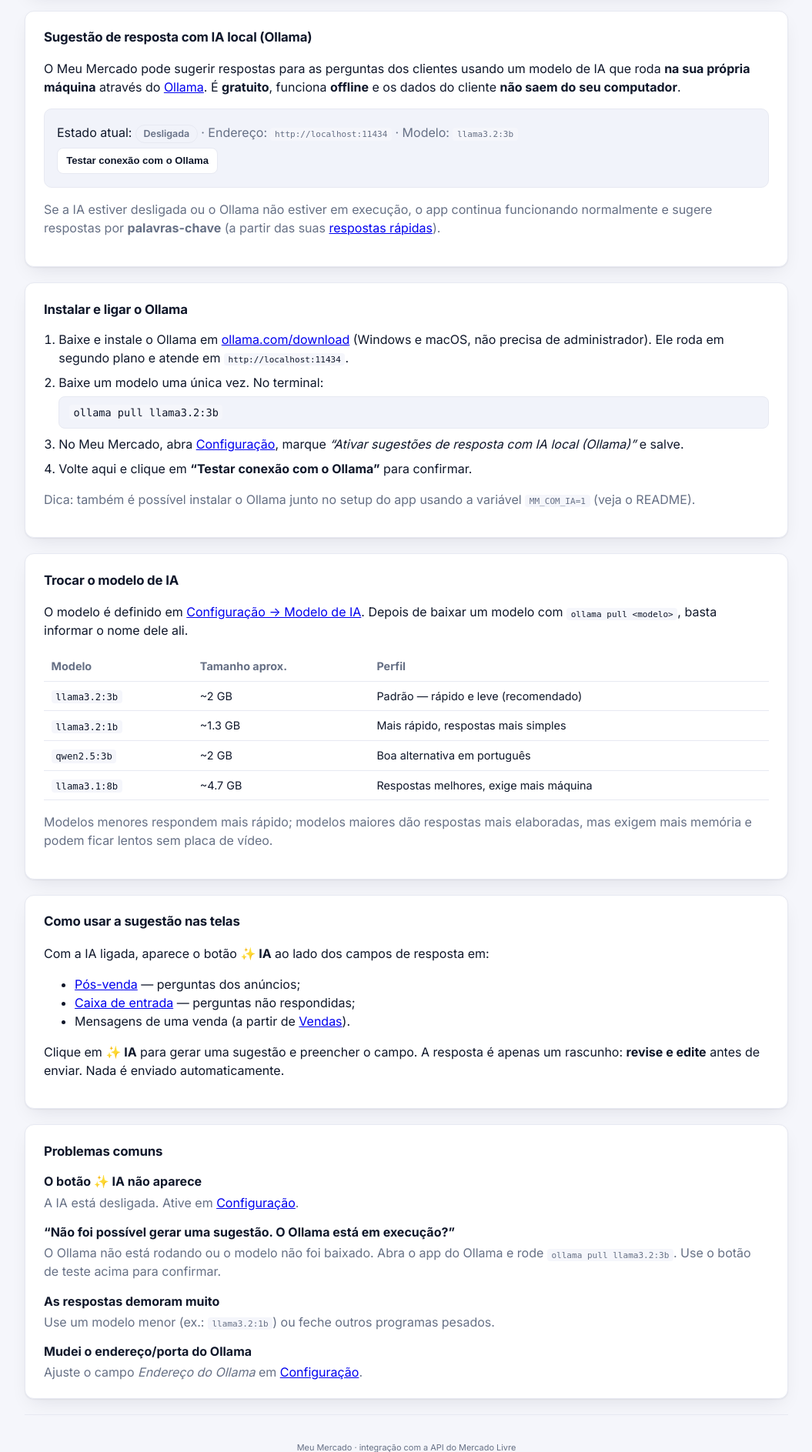
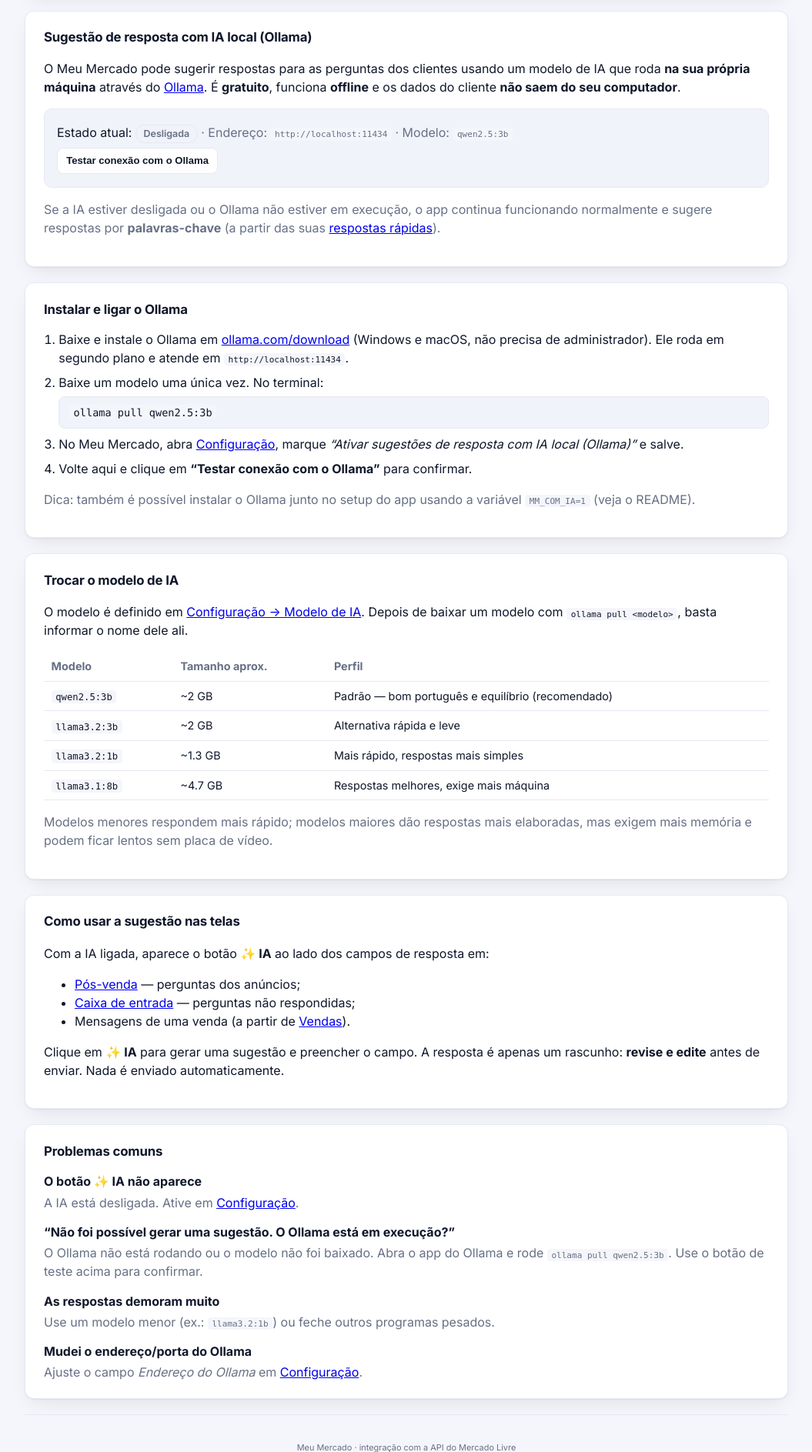
Before and after one commit to tbongiovani-outlook/MeuMercado, a FastAPI app: page /ajuda in a window 1280 px wide. Shown: the part 859-2746 px from the top of the page at 77% size, without its empty margins (222-1277 px from the left). Run offline with FastAPI, Linux system fonts and the light colour scheme; the visitor is signed in with stand-in values (Sample User, id 1); data that the repository does not hold is empty; parts of the project's set-up code (start-up, migrations or seed data) failed here and were passed over.

Commit message:
feat: modelo de IA padrao passa a ser qwen2.5:3b (melhor PT-BR)
DEFAULT_MODELO llama3.2:3b -> qwen2.5:3b. Instaladores (instalar.ps1/iniciar.sh) baixam qwen2.5:3b por padrao. README, Ajuda (tabela de modelos) e Configuracao atualizados. qwen2.5:3b escreve melhor em portugues e erra menos nas specs que o llama3.2:3b nos testes ao vivo.

```diff
--- a/app/ia.py
+++ b/app/ia.py
@@ -17,7 +17,7 @@ from . import database
 logger = logging.getLogger("meu_mercado")
 
 DEFAULT_ENDPOINT = "http://localhost:11434"
-DEFAULT_MODELO = "llama3.2:3b"
+DEFAULT_MODELO = "qwen2.5:3b"
 
 _SYSTEM = (
     "Você é um vendedor do Mercado Livre respondendo a um cliente em português do "
@@ -86,7 +86,7 @@ def endpoint() -> str:
 
 
 def modelo() -> str:
-    """Nome do modelo a usar (ex.: ``llama3.2:3b``)."""
+    """Nome do modelo a usar (ex.: ``qwen2.5:3b``)."""
     return database.get_config("ia_modelo") or DEFAULT_MODELO
 
 
--- a/templates/ajuda.html
+++ b/templates/ajuda.html
@@ -88,7 +88,7 @@
             (Windows e macOS, não precisa de administrador). Ele roda em segundo plano e atende em
             <code>http://localhost:11434</code>.</li>
         <li>Baixe um modelo uma única vez. No terminal:
-            <pre class="help-code"><code>ollama pull llama3.2:3b</code></pre>
+            <pre class="help-code"><code>ollama pull qwen2.5:3b</code></pre>
         </li>
         <li>No Meu Mercado, abra <a href="/configuracao">Configuração</a>, marque
             <em>“Ativar sugestões de resposta com IA local (Ollama)”</em> e salve.</li>
@@ -105,9 +105,9 @@
     <table class="help-table">
         <thead><tr><th>Modelo</th><th>Tamanho aprox.</th><th>Perfil</th></tr></thead>
         <tbody>
-            <tr><td><code>llama3.2:3b</code></td><td>~2 GB</td><td>Padrão — rápido e leve (recomendado)</td></tr>
+            <tr><td><code>qwen2.5:3b</code></td><td>~2 GB</td><td>Padrão — bom português e equilíbrio (recomendado)</td></tr>
+            <tr><td><code>llama3.2:3b</code></td><td>~2 GB</td><td>Alternativa rápida e leve</td></tr>
             <tr><td><code>llama3.2:1b</code></td><td>~1.3 GB</td><td>Mais rápido, respostas mais simples</td></tr>
-            <tr><td><code>qwen2.5:3b</code></td><td>~2 GB</td><td>Boa alternativa em português</td></tr>
             <tr><td><code>llama3.1:8b</code></td><td>~4.7 GB</td><td>Respostas melhores, exige mais máquina</td></tr>
         </tbody>
     </table>
@@ -135,7 +135,7 @@
 
         <dt>“Não foi possível gerar uma sugestão. O Ollama está em execução?”</dt>
         <dd>O Ollama não está rodando ou o modelo não foi baixado. Abra o app do Ollama e rode
-            <code>ollama pull llama3.2:3b</code>. Use o botão de teste acima para confirmar.</dd>
+            <code>ollama pull qwen2.5:3b</code>. Use o botão de teste acima para confirmar.</dd>
 
         <dt>As respostas demoram muito</dt>
         <dd>Use um modelo menor (ex.: <code>llama3.2:1b</code>) ou feche outros programas pesados.</dd>
--- a/templates/configuracao.html
+++ b/templates/configuracao.html
@@ -99,8 +99,8 @@
         </label>
         <label class="field">
             <span>Modelo de IA</span>
-            <input type="text" name="ia_modelo" value="{{ ia_modelo }}" placeholder="llama3.2:3b">
-            <small class="muted">Baixe uma vez com <code>ollama pull llama3.2:3b</code>. Modelos menores respondem mais rápido.</small>
+            <input type="text" name="ia_modelo" value="{{ ia_modelo }}" placeholder="qwen2.5:3b">
+            <small class="muted">Baixe uma vez com <code>ollama pull qwen2.5:3b</code>. Modelos menores respondem mais rápido.</small>
         </label>
         <button class="btn btn--primary" type="submit">Salvar configuração</button>
     </form>
```
Also changed, not shown: README.md, 2 other files.
